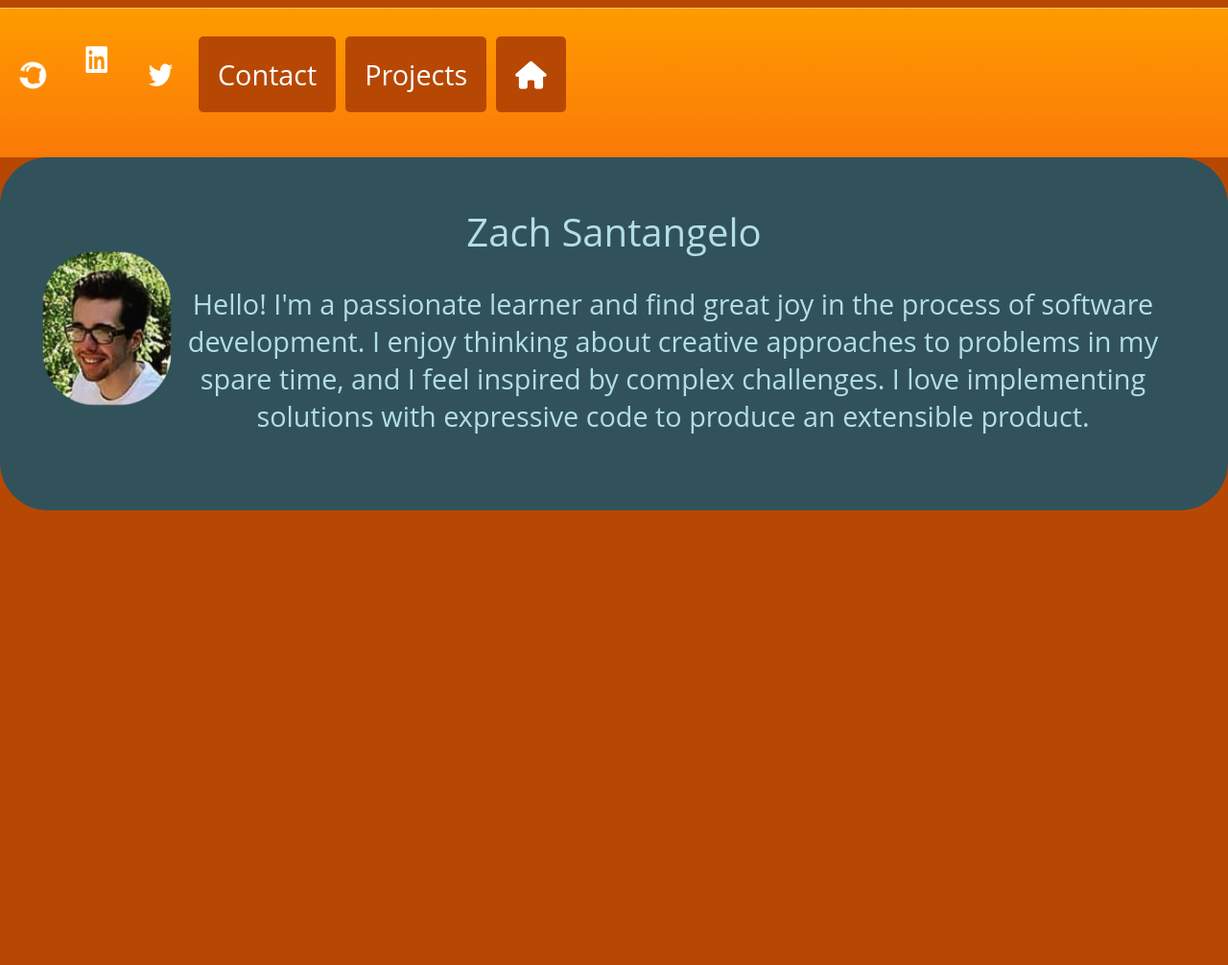
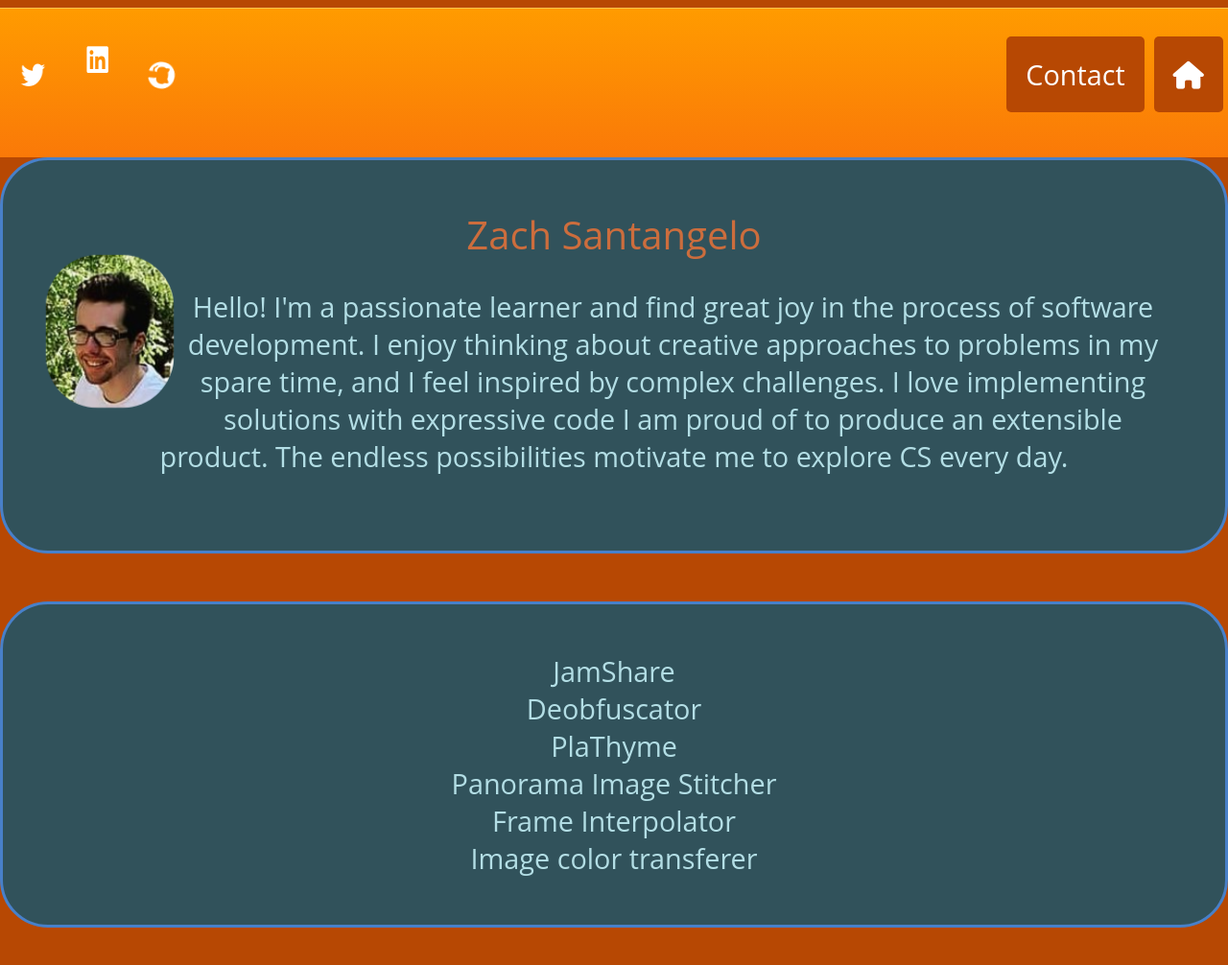
Before and after one commit to Qazzzie/Qazzzie, a Jekyll site: the page index.html, which Jekyll copies as it is, in a window 1280 px wide and 1025 px high. Shown: the top 1006 px of the window at 96% size. Built offline with Jekyll 4.4.1, drawn with Linux system fonts in a browser that asks for light colours; nearby versions of some CDN libraries.

Commit message:
added test boids. formatted header, added projects section

```diff
--- a/css/style.css
+++ b/css/style.css
@@ -92,7 +92,8 @@ body {
   overflow: hidden;
 } */
 .navigation{
-  display:flex;
+  top: 0;
+  position:sticky;
   width: 100vw;
   border-top: 1px solid #fdc34e;
   padding-bottom: 18px;
@@ -107,23 +108,21 @@ body {
 /* social nav items */
 .social-nav {
   top:0;
-  display:block;
+  position: absolute;
   list-style-type: none!important;
   padding: 0;
   overflow: hidden;
 }
 ul.social-nav li{
-  float:right;
+  float:left;
   color: white;
 }
 /* site nav items */
 .site-nav {
   top:0;
-  display:block;
   list-style-type: none;
   padding: 0;
   overflow: hidden;
-  float: right;
 }
 .site-list-item {
   float: right;
@@ -143,7 +142,7 @@ li a:hover{
   background-color: #31525B;
   border-radius: 10px;
   color: black;
-  /* transform: scale(1.2); */
+  transform: scale(1.2);
 }
 .sitelink:hover{
     transform: scale(1.1);
@@ -183,24 +182,9 @@ li a:hover{
   margin-bottom: 50px;
   border-radius: 50px;
   text-align: center;
+  border: 3px solid #4880c9;
 }
-#experience{
-  background-color: teal;
-  padding: 50px;
-  margin-bottom: 50px;
-  border-radius: 50px;
-}
-.project{
-  width: 90%;
-  display: grid;
-  justify-content: center;
-  align-items: center;
-  grid-template-columns: 1fr;
-  grid-template-rows: auto;
-  border: 3px solid #666;
-  padding: 50px;
-  border-radius: 10px;
-}
+
 .image{
   width: 60vw;
   height: 50vh;
@@ -214,16 +198,7 @@ li a:hover{
     height: 45vh;
   }
 }
-#plathymeImage{
-  background: url("/images/PlaThyme.png");
-  background-repeat: no-repeat;
-  background-size: auto;
-}
-#plathymeImage:hover{
-  background: url("/images/slapjack.png");
-  background-repeat: no-repeat;
-  background-size: auto;
-}
+
 .form-element{
   margin-bottom: 50px;
 }
@@ -270,3 +245,38 @@ li a:hover{
   position: inherit, absolute;
   float: left;
 }
+
+/* boids */
+.boids-canvas{
+  position: fixed;
+  height: 100vh;
+  width: 100vw;
+}
+
+/* projects */
+.projects{
+  display: grid;
+  justify-content: center;
+  align-items: center;
+  grid-template-columns: 1fr;
+  grid-template-rows: auto;
+
+  background-color: #31525B;
+  padding: 50px;
+  margin-bottom: 50px;
+  border-radius: 50px;
+  text-align: center;
+
+  border: 3px solid #4880c9;
+}
+
+#plathymeImage{
+  background: url("/images/PlaThyme.png");
+  background-repeat: no-repeat;
+  background-size: auto;
+}
+#plathymeImage:hover{
+  background: url("/images/slapjack.png");
+  background-repeat: no-repeat;
+  background-size: auto;
+}
--- a/index.html
+++ b/index.html
@@ -33,12 +33,12 @@
     <!-- boids -->
     <script src="js/boids/spawnBoids.js"></script>
     <script src="js/boids/boids.js"></script>
-
   </head>
 
-
   <body class="body">
+    <!-- loading animation -->
     <div class="se-pre-con"></div>
+    <!-- nav -->
     <header>
     <nav class="navigation">
       <ul class="social-nav">
@@ -58,9 +58,6 @@
           <a class="sitelink" href="index.html" id="nav-home"><i class="fa-solid fa-house"></i></a>
         </li>
         <li class="site-list-item">
-          <a class="sitelink" href="page/projects.html" id="nav-projects">Projects</a>
-        </li>
-        <li class="site-list-item">
           <a class="sitelink" href="page/contact.html" id="nav-contact">Contact</a>
         </li>
       </ul>
@@ -68,12 +65,46 @@
     </header>
 
     <div id="about" class="content">
-        <p1 id="header">Zach Santangelo</p1>
-        <img src="images/zachface.jpg" class="profile-pic fa-beat" style="--fa-animation-duration: 10s; --fa-beat-scale: 1.1;" alt="zach-profile-pic">
-        <p>Hello! I'm a passionate learner and find great joy in the process of software development. I enjoy thinking about creative approaches to problems in my spare time, and I feel inspired by complex challenges. I love implementing solutions with expressive code to produce an extensible product.</p>
+      <p1 id="header" style="color:#cc6d3d">Zach Santangelo</p1>
+      <img src="images/zachface.jpg" class="profile-pic fa-beat" style="--fa-animation-duration: 10s; --fa-beat-scale: 1.1;" alt="zach-profile-pic">
+      <p>Hello! I'm a passionate learner and find great joy in the process of software development. I enjoy thinking about creative approaches to problems in my spare time, and I feel inspired by complex challenges. I love implementing solutions with expressive code I am proud of to produce an extensible product. The endless possibilities motivate me to explore CS every day.</p>
+    </div>
+
+    <div class="projects">
+      <div class="projects-grid">
+        <div>
+          JamShare
+        </div>
+
+        <div>
+          Deobfuscator
+        </div>
+
+        <div>
+          PlaThyme
+        </div>
+
+        <div>
+          Panorama Image Stitcher
+        </div>
+
+        <div>
+          Frame Interpolator
+        </div>
+
+
+        <div>
+          Image color transferer
+        </div>
+
       </div>
-      <div class="boids-canvas">
+    </div>
+
+    </div>
+      <!-- boids -->
+      <div class="boids-canvas" id="boids" style="z-index:-1;">
         <canvas class="boids"></canvas>
       </div>
+
     </body>
 </html>
--- a/js/boids/boids.js
+++ b/js/boids/boids.js
@@ -134,8 +134,8 @@ var random = function(maxNum) {
 // Insert all the boid stuff onto the page and
 // set it all up
 window.onload = function () {
-	width = 600;
-	height = 400;
+	width = 600;//window.innerWidth || document.body.clientWidth;
+	height = 400;//window.innerHeight || document.body.clientHeight;
 	var stop = false;
 
 	maxVelocity = 5;
@@ -146,7 +146,7 @@ window.onload = function () {
 		return;
 	}
 
-	elem.innerHTML = "<div id='boids-canvas' style='margin: auto; background: white; width:" + width + "px; height:" + height + "px;'></div><p><button id='boids-stop'>Stop</button></p>";
+	elem.innerHTML = "<div id='boids-canvas' style='margin: auto;  width:" + width + "px; height:" + height + "px;'></div>";
 
     paper = Raphael("boids-canvas", width, height);
 
--- a/js/boids/spawnBoids.js
+++ b/js/boids/spawnBoids.js
@@ -1,8 +1,8 @@
-const canvas = document.getElementById('boids');
+const canvas = document.querySelector('.boids');
 // const canvas2DContext = canvas.getContext('2d');
 
 // https://stackoverflow.com/questions/5484578/how-to-get-document-height-and-width-without-using-jquery
-canvas.width = window.innerWidth || document.body.clientWidth
-canvas.height = window.innerHeight || document.body.clientHeight
+canvas.width = window.innerWidth || document.body.clientWidth;
+canvas.height = window.innerHeight || document.body.clientHeight;
 
 var boids = 50;
```
